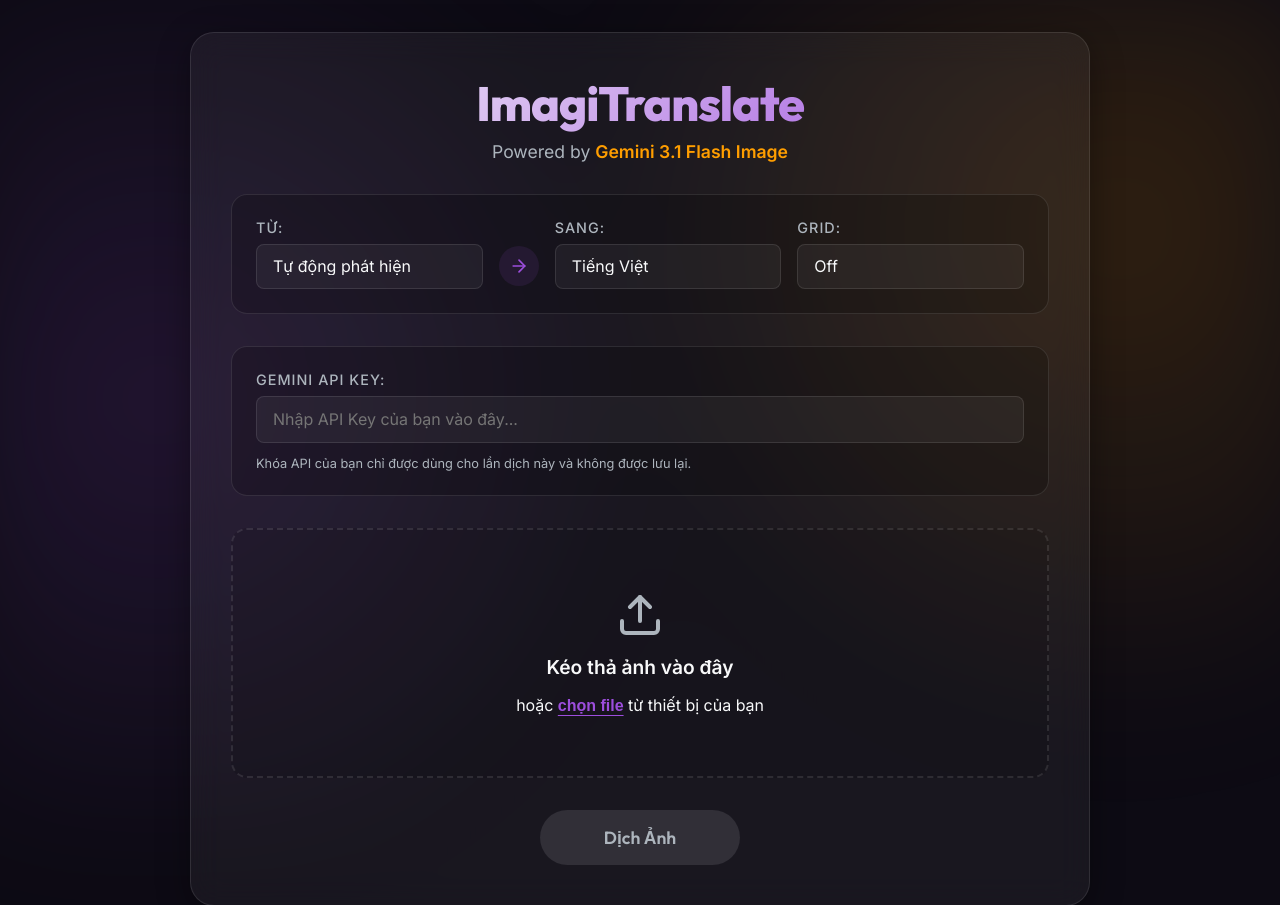
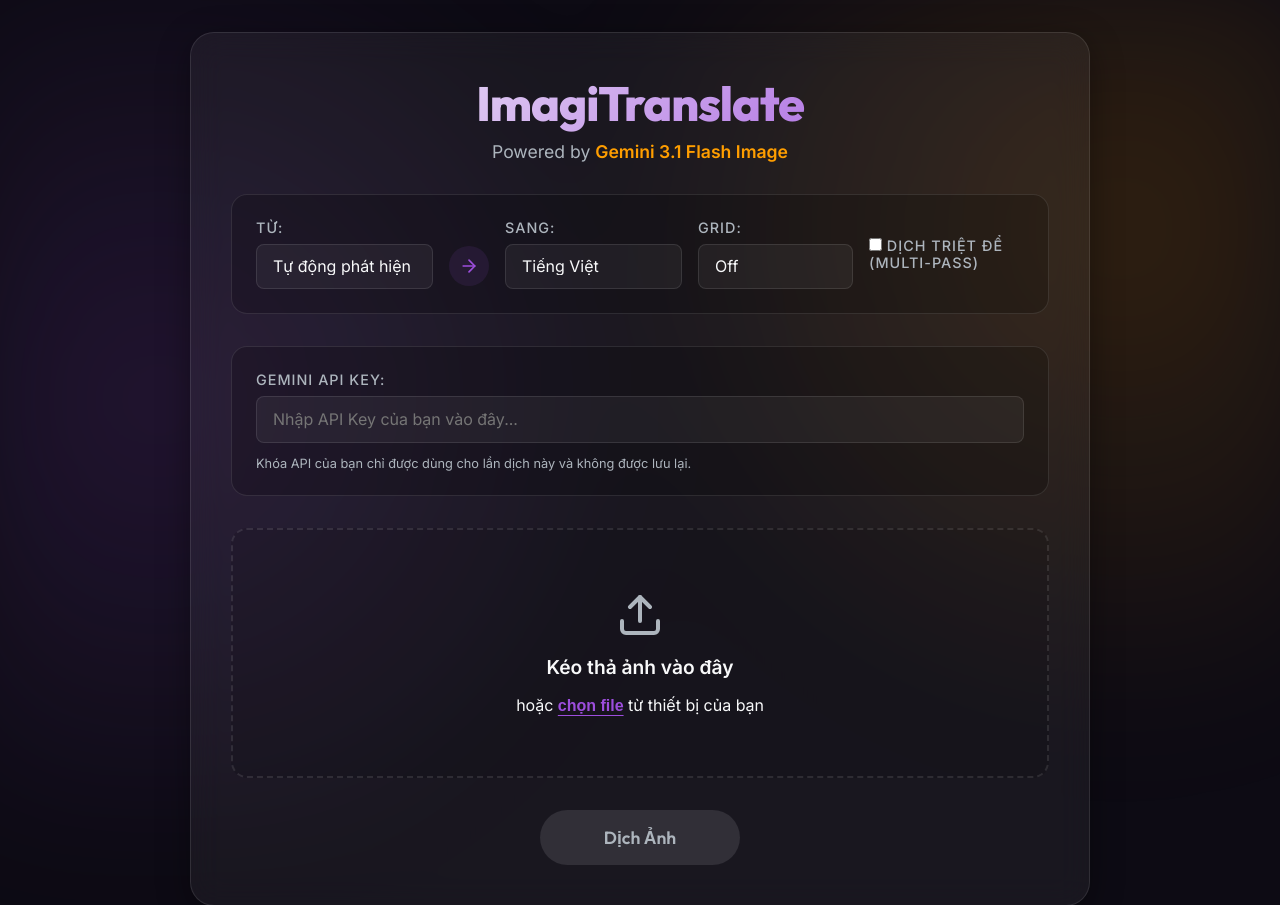
Before and after one commit to hiepau1231/ImagiTranslate, a Flask app: page / in a window 1280 px wide. Shown: the top 905 px of the page. Run offline with Flask 3, Linux system fonts and the light colour scheme.

Commit message:
feat: add Dich triet de checkbox to web UI
Add "Dịch triệt để (multi-pass)" toggle checkbox to the controls section
and wire it to send verify_passes=3 (checked) or 0 (unchecked) via FormData.

Co-Authored-By: Claude Opus 4.6 <noreply@anthropic.com>

```diff
--- a/static/script.js
+++ b/static/script.js
@@ -15,6 +15,7 @@ document.addEventListener('DOMContentLoaded', () => {
     const targetLangSel = document.getElementById('target-lang');
     const apiKeyInput = document.getElementById('api-key');
     const gridSizeSel = document.getElementById('grid-size');
+    const verifyToggle = document.getElementById('verify-toggle');
 
     const resultContainer = document.getElementById('result-container');
 
@@ -169,6 +170,7 @@ document.addEventListener('DOMContentLoaded', () => {
             formData.append('target_lang', targetLangSel.value);
             formData.append('api_key', apiKeyInput.value.trim());
             formData.append('grid_size', gridSizeSel.value);
+            formData.append('verify_passes', verifyToggle.checked ? '3' : '0');
 
             batchProgress.textContent = `(Đang dịch ${i+1}/${currentFiles.length}...)`;
 
--- a/templates/index.html
+++ b/templates/index.html
@@ -74,6 +74,13 @@
                     <option value="4x4">4×4</option>
                 </select>
             </div>
+
+            <div class="input-group verify-toggle-group">
+                <label class="toggle-label">
+                    <input type="checkbox" id="verify-toggle">
+                    <span>Dịch triệt để (multi-pass)</span>
+                </label>
+            </div>
         </section>
 
         <section class="api-section">
```
